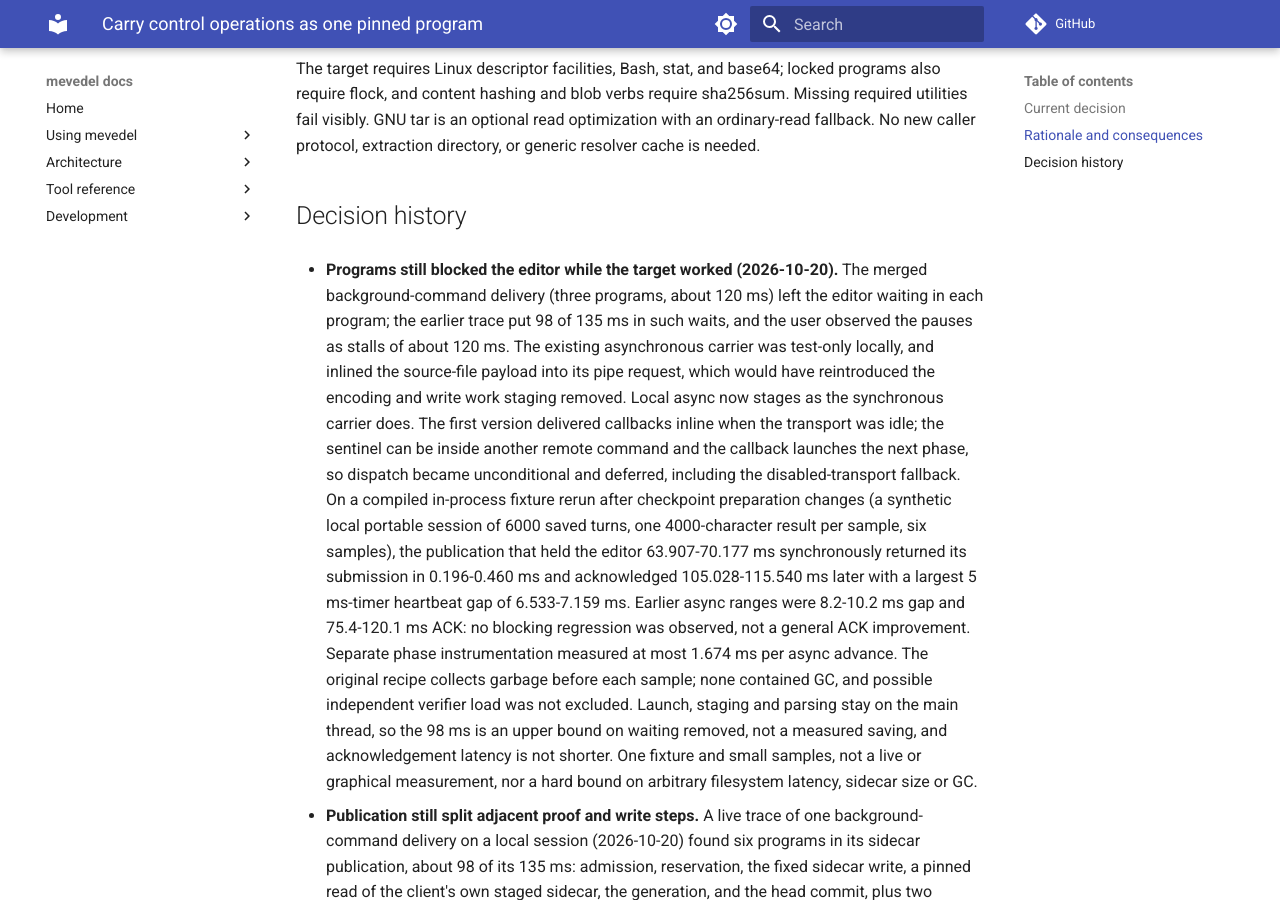
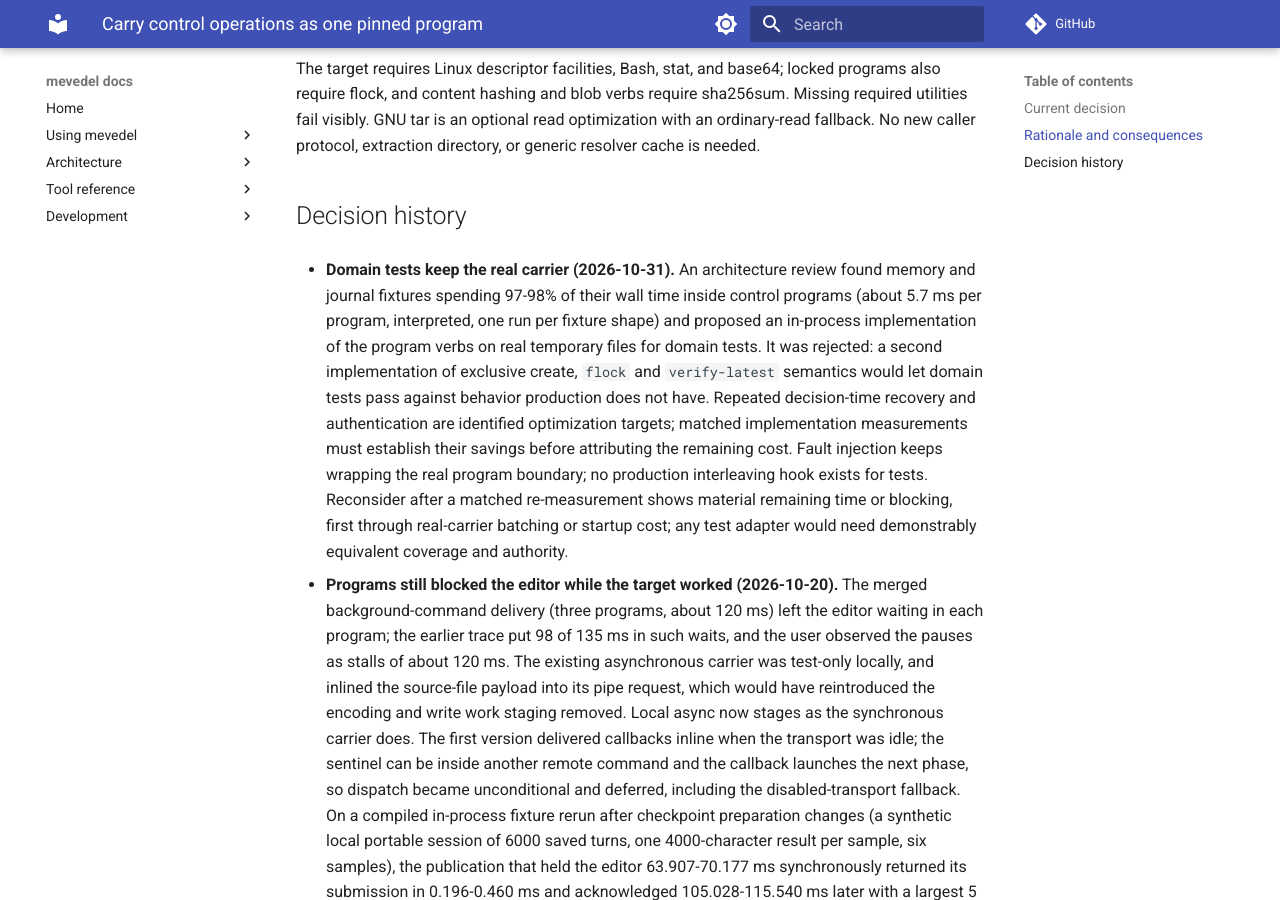
Before and after one commit to FrauH0lle/mevedel, an MkDocs documentation site: the page built from docs/adr/0101-carry-control-operations-as-one-pinned-program.md, in a window 1280 px wide and 900 px high, scrolled down 3294 px. Built offline with MkDocs 1.6.1 and Material for MkDocs 9.7.7, drawn with Linux system fonts in a browser that asks for light colours; comment, search, counter and statistics services are not loaded.

Commit message:
docs(adr): Record why domain tests keep the real control carrier
Architecture candidate 6 of the 2026-10-31 weekly sweep proposed an
in-process implementation of the control-program verbs for memory and
journal domain tests.  It was rejected; ADR 0101's decision history now
records the reason and the re-evaluation path.

```diff
--- a/docs/adr/0101-carry-control-operations-as-one-pinned-program.md
+++ b/docs/adr/0101-carry-control-operations-as-one-pinned-program.md
@@ -155,6 +155,22 @@ an optional read optimization with an ordinary-read fallback. No new caller
 protocol, extraction directory, or generic resolver cache is needed.
 
 ## Decision history
+
+- **Domain tests keep the real carrier (2026-10-31).** An architecture review
+  found memory and journal fixtures spending 97-98% of their wall time inside
+  control programs (about 5.7 ms per program, interpreted, one run per
+  fixture shape) and proposed an in-process implementation of the program
+  verbs on real temporary files for domain tests. It was rejected: a second
+  implementation of exclusive create, `flock` and `verify-latest` semantics
+  would let domain tests pass against behavior production does not have.
+  Repeated decision-time recovery and authentication are identified
+  optimization targets; matched implementation measurements must establish
+  their savings before attributing the remaining cost. Fault
+  injection keeps wrapping the real program boundary; no production
+  interleaving hook exists for tests. Reconsider after a matched
+  re-measurement shows material remaining time or blocking, first through
+  real-carrier batching or startup cost; any test adapter would need
+  demonstrably equivalent coverage and authority.
 
 - **Programs still blocked the editor while the target worked (2026-10-20).**
   The merged background-command delivery (three programs, about 120 ms) left
```
